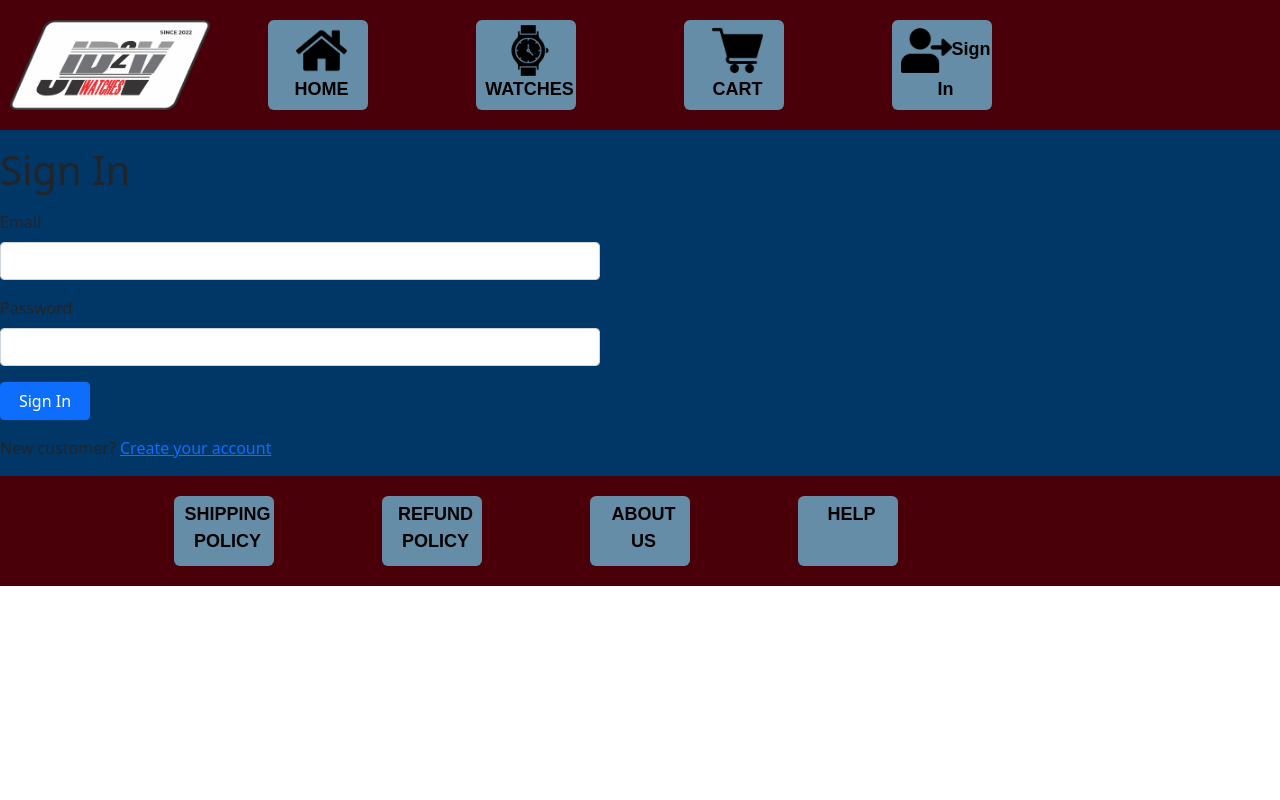
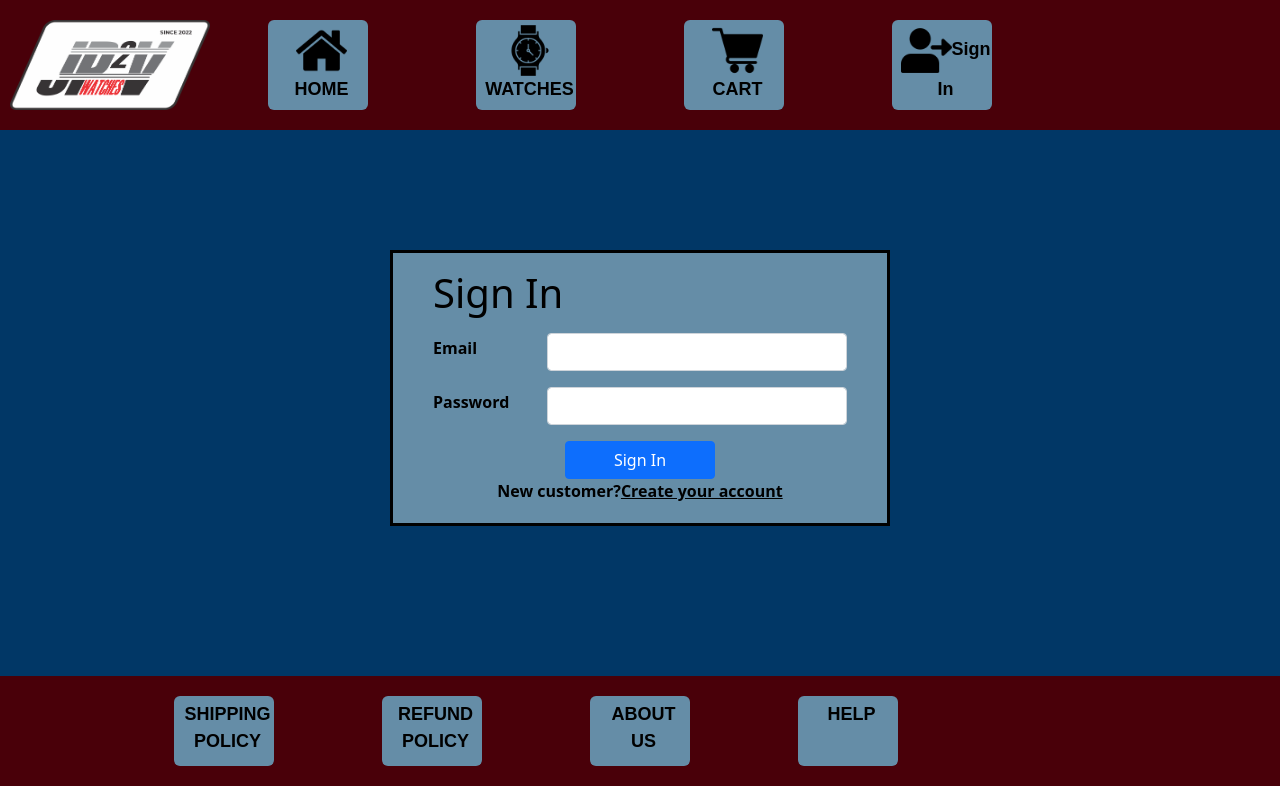
Before and after one commit to Vitor-Laperriere/Milestone2, a React (Create React App) app in the folder frontend/: page /signin in a window 1280 px wide. Built offline with nearby package versions, Linux system fonts and the light colour scheme.

Commit message:
colocando o pedro dentro do bagulho

```diff
--- a/frontend/src/Screen/CartScreen.js
+++ b/frontend/src/Screen/CartScreen.js
@@ -44,7 +44,7 @@ export default function CartScreen() {
       <Helmet>
         <title>Shopping Cart</title>
       </Helmet>
-      <h1>Shopping Cart</h1>
+      <h1 id="descricao">Shopping Cart</h1>
       <Row>
         <Col md={8}>
           {cartItems.length === 0 ? (
@@ -55,7 +55,7 @@ export default function CartScreen() {
             <ListGroup>
               {cartItems.map((item) => (
                 <ListGroup.Item key={item._id}>
-                  <Row className="align-items-center">
+                  <Row id="align-items-center">
                     <Col md={4}>
                       <img
     src={item.fotinha}
--- a/frontend/src/Screen/List.js
+++ b/frontend/src/Screen/List.js
@@ -47,15 +47,16 @@ function List(){
     return(
         loading? <div>Loading...</div>
             :error? <div>{error}</div> :
-        <div>
+
             <Row>
+                <div style={{display: "flex", flexDirection: "row", flexWrap: "wrap"}}>
                 {products.map((product) => (
-                    <Col key={product.slug} sm={6} md={4} lg={3} xxl={5} className="mb-3">
+                    <Col key={product.slug} sm={6} md={4} lg={3} xxl={5} className="mb-2">
                         <Product product={product}/>
                     </Col>
                 ))}
+                </div>
           </Row>
-        </div>
     );
 }
 export default List;
--- a/frontend/src/Screen/ShippingAddressScreen.js
+++ b/frontend/src/Screen/ShippingAddressScreen.js
@@ -58,7 +58,9 @@ export default function ShippingAdressScreen() {
         </Helmet>
 
         <CheckoutSteps step1 step2></CheckoutSteps>
-        <div className='container small-container'>
+        <div id='ShipEnd'>
+            <div className='small-container'>
+                <h1 className='my-3'>Shipping Adress</h1>
 
                 <Form onSubmit={submitHandler}>
                     <Form.Group className='mb-3' controlId='fullName' >
@@ -101,15 +103,15 @@ export default function ShippingAdressScreen() {
                             required
                         />
                     </Form.Group>
-                <div className="mb-3">
+                    <div className="mb-6">
                         <Button variant="primary" type="submit">
                             Continue
                         </Button>
                     </div>
-
                 </Form>
             </div>
-        <h1 className='my-3'>Shipping Adress</h1>
+        </div>
+
     </div>
 
 }
--- a/frontend/src/Screen/SigninScreen.js
+++ b/frontend/src/Screen/SigninScreen.js
@@ -46,7 +46,7 @@ export default function SigninScreen() {
 
 
   return (
-    <div>
+    <div className="dados">
       <div className="small-container">
         <Helmet>
           <title>Sign In</title>
@@ -68,10 +68,10 @@ export default function SigninScreen() {
               onChange={(e) => setPassword(e.target.value)}
             />
           </Form.Group>
-          <div className="mb-3">
-            <Button type="submit">Sign In</Button>
+          <div className="mb-6">
+            <Button type="subit">Sign In</Button>
           </div>
-          <div className="mb-3">
+          <div className="mb-6">
             New customer?{' '}
             <Link to={`/signup?redirect=${redirect}`}>Create your account</Link>
           </div>
--- a/frontend/src/Screen/SignupScreen.js
+++ b/frontend/src/Screen/SignupScreen.js
@@ -49,7 +49,7 @@ export default function SignupScreen() {
   }, [navigate, redirect, userInfo]);
 
   return (
-    <Container className="small-container">
+    <Container className="small-container2">
       <Helmet>
         <title>Sign Up</title>
       </Helmet>
@@ -68,6 +68,7 @@ export default function SignupScreen() {
             onChange={(e) => setEmail(e.target.value)}
           />
         </Form.Group>
+                <Form.Group className="mb-5" controlId="password">
           <Form.Group className="mb-3" controlId="password">
             <Form.Label>Password</Form.Label>
             <Form.Control
@@ -75,6 +76,7 @@ export default function SignupScreen() {
               required
               onChange={(e) => setPassword(e.target.value)}
             />
+            </Form.Group>
           <Form.Group className="mb-3" controlId="confirmPassword">
             <Form.Label>Confirm Password</Form.Label>
             <Form.Control
@@ -84,10 +86,10 @@ export default function SignupScreen() {
             />
           </Form.Group>
         </Form.Group>
-        <div className="mb-3">
+        <div className="mb-6">
           <Button type="submit">Sign Up</Button>
         </div>
-        <div className="mb-3">
+        <div className="mb-6">
           Already have an account?{' '}
           <Link to={`/signin?redirect=${redirect}`}>Sign-In</Link>
         </div>
--- a/frontend/src/components/Ajuda.css
+++ b/frontend/src/components/Ajuda.css
@@ -1,6 +1,6 @@
 h4{
     text-align: center;
-    margin-top: 30px;
+    margin-top: 60px;
     margin-bottom: 30px;
     font-weight: bold;
     color: black;
@@ -36,7 +36,7 @@ select{
     display: flex;
     justify-content: center;
     padding-top: 10px;
-    padding-bottom: 40px;
+    padding-bottom: 70px;
 }
 
 button{
--- a/frontend/src/components/Membros.css
+++ b/frontend/src/components/Membros.css
@@ -8,7 +8,9 @@
 #descricao{
     text-align: center;
     font-size: larger;
-    padding-top: 30px;
+    font-weight: bold;
+    color: black;
+    padding-top: 70px;
     padding-bottom: 30px;
 }
 
@@ -24,7 +26,7 @@ h6{
     flex-direction: row;
     flex-wrap: nowrap;
     justify-content: space-evenly;
-    padding-bottom: 40px;
+    padding-bottom: 100px;
 }
 
 .foto{
@@ -34,7 +36,7 @@ h6{
 }
 
 .FotoMembro{
-    width: 240px;
-    height: 240px;
+    width: 270px;
+    height: 270px;
     border-radius: 50%;
 }
--- /dev/null
+++ b/frontend/src/components/Product.css
@@ -0,0 +1,124 @@
+.card-img-top{
+    width: 400px;
+    height: 400px;
+}
+
+.mb-2{
+    display: flex;
+    justify-content: flex-end;
+    align-items: center;
+}
+
+.mb-3{
+    display: flex;
+    justify-content: space-between;
+    align-items: center;
+}
+
+.row{
+    padding-top: 40px;
+    padding-bottom: 40px;
+    display: flex;
+    flex-direction: column;
+    align-content: center;
+    align-items: center;
+}
+
+#lista
+{
+    display: flex;
+}
+
+.card{
+    align-items: center;
+    background-color: #658da7;
+}
+
+.list-group{
+    padding-bottom: 20px;
+}
+
+.list-group-item{
+    background-color: #658da7;
+}
+
+.col-md-3{
+    font-weight: bold;
+    color: black;
+    text-align: center;
+}
+
+.col-md-4{
+    font-weight: bold;
+    color: black;
+    text-align: center;
+}
+
+.col-md-2{
+    text-align: center;
+}
+
+a{
+    color: black;
+}
+
+.d-grid{
+    justify-content: center;
+}
+
+.btn-primary{
+    width: 150px;
+}
+
+.dados{
+    display: flex;
+    justify-content: center;
+}
+
+.small-container{
+    background-color: #658da7;
+    width: 500px;
+    font-weight: bold;
+    color: black;
+    margin-top: 120px;
+    margin-bottom: 150px;
+    padding-left: 40px;
+    padding-right: 40px;
+    padding-bottom: 20px;
+    border-color: black;
+    border-style: solid;
+}
+
+.mb-6{
+    display: flex;
+    justify-content: center;
+}
+
+
+.small-container2{
+    background-color: #658da7;
+    width: 500px;
+    height: 460px;
+    font-weight: bold;
+    color: black;
+    margin-top: 120px;
+    margin-bottom: 150px;
+    padding-left: 40px;
+    padding-right: 40px;
+    padding-bottom: 20px;
+    border-color: black;
+    border-style: solid;
+    display: flex;
+    flex-direction: column;
+    align-items: center;
+}
+
+.form-control{
+    min-width: 300px;
+    max-width: 300px;
+}
+
+#ShipEnd{
+    display: flex;
+    justify-content: center;
+}
--- a/frontend/src/components/Product.js
+++ b/frontend/src/components/Product.js
@@ -4,6 +4,7 @@ import { Link } from 'react-router-dom';
 import axios from 'axios';
 import { useContext } from 'react';
 import { Store } from '../Store';
+import './Product.css'
 
 function Product(props) {
   const { product } = props;
```
Lines whose indentation alone changed are shown as unchanged.
